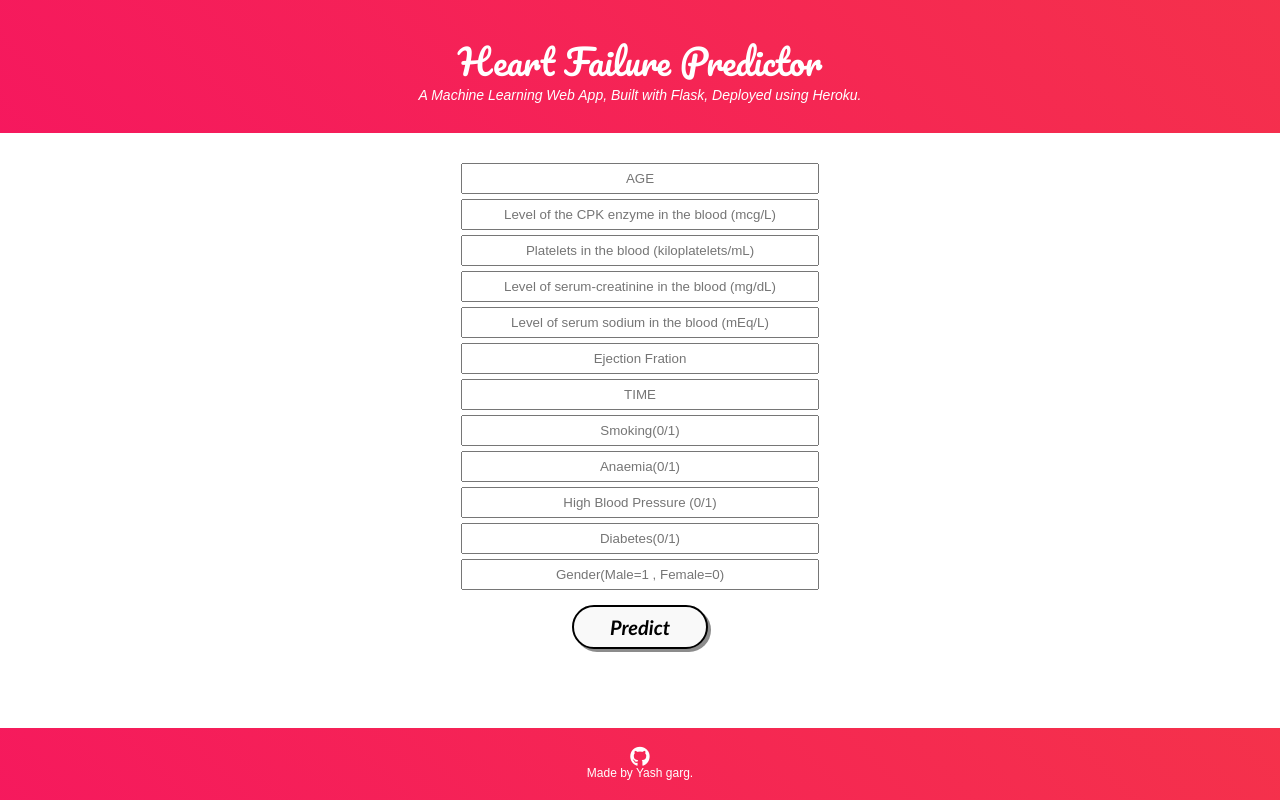
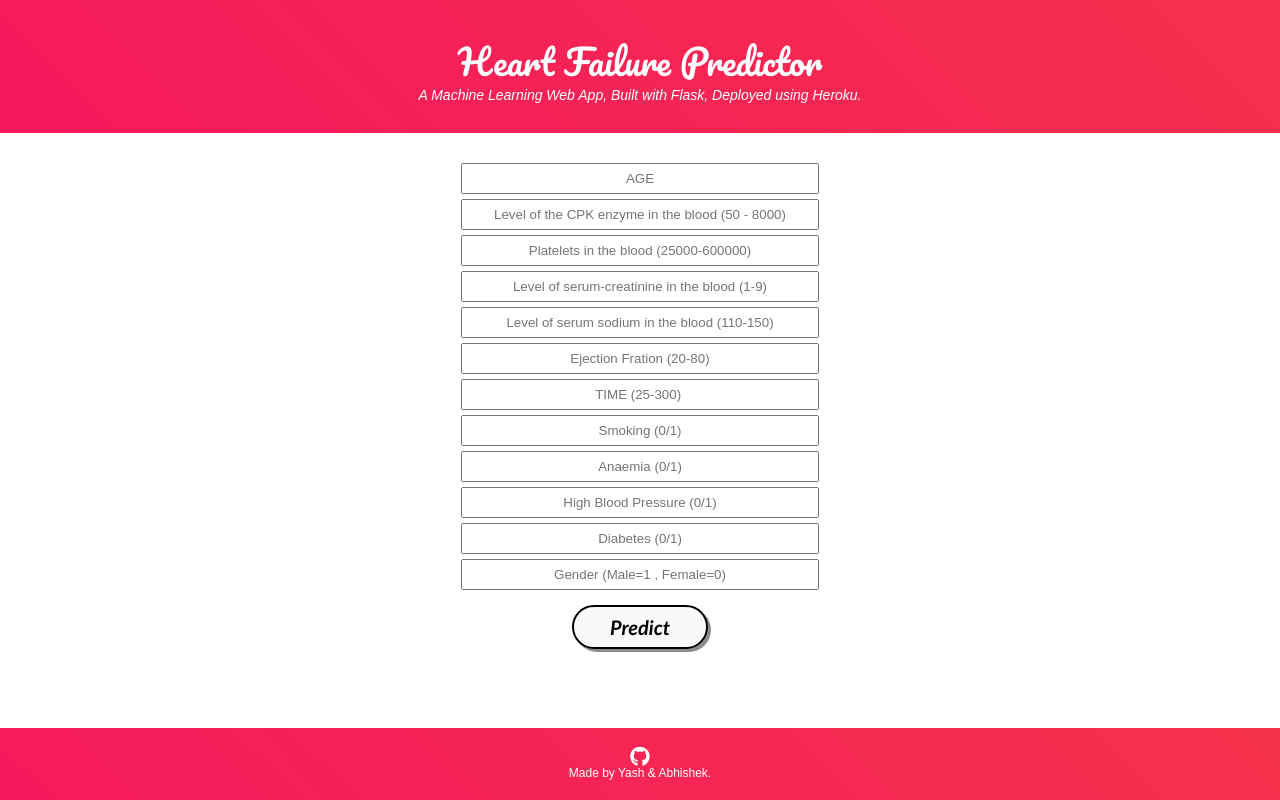
Before and after one commit to yash662001garg/Hearth-failure-prediction, a Flask app: page / in a window 1280 px wide. Run offline with Flask 2, Linux system fonts and the light colour scheme; parts of the project's set-up code (start-up, migrations or seed data) failed here and were passed over; some libraries are stand-ins or nearby versions.

Commit message:
Update index.html

```diff
--- a/templates/index.html
+++ b/templates/index.html
@@ -23,17 +23,17 @@
     	<div class="ml-container">
     		<form action="{{ url_for('predict') }}" method="POST">
                 <input class="form-input" type="text" name="age" placeholder="AGE"><br>
-                <input class="form-input" type="text" name="CPK" placeholder="Level of the CPK enzyme in the blood (mcg/L)"><br>
-                <input class="form-input" type="text" name="platelets" placeholder="Platelets in the blood (kiloplatelets/mL)"><br>
-                <input class="form-input" type="text" name="SC" placeholder="Level of serum-creatinine in the blood (mg/dL)"><br>
-                <input class="form-input" type="text" name="SS" placeholder="Level of serum sodium in the blood (mEq/L)"><br>
-                <input class="form-input" type="text" name="EF" placeholder="Ejection Fration"><br>
-                <input class="form-input" type="text" name="time" placeholder="TIME"><br>
-                <input class="form-input" type="text" name="Smoking" placeholder="Smoking(0/1)"><br>
-                <input class="form-input" type="text" name="anaemia" placeholder="Anaemia(0/1)"><br>
+                <input class="form-input" type="text" name="CPK" placeholder="Level of the CPK enzyme in the blood (50 - 8000)"><br>
+                <input class="form-input" type="text" name="platelets" placeholder="Platelets in the blood (25000-600000)"><br>
+                <input class="form-input" type="text" name="SC" placeholder="Level of serum-creatinine in the blood (1-9)"><br>
+                <input class="form-input" type="text" name="SS" placeholder="Level of serum sodium in the blood (110-150)"><br>
+                <input class="form-input" type="text" name="EF" placeholder="Ejection Fration (20-80)"><br>
+                <input class="form-input" type="text" name="time" placeholder="TIME (25-300) "><br>
+                <input class="form-input" type="text" name="Smoking" placeholder="Smoking (0/1)"><br>
+                <input class="form-input" type="text" name="anaemia" placeholder="Anaemia (0/1)"><br>
                 <input class="form-input" type="text" name="bloodpressure" placeholder="High Blood Pressure (0/1)"><br>
-                <input class="form-input" type="text" name="Diabetes" placeholder="Diabetes(0/1)"><br>
-                <input class="form-input" type="text" name="Gender" placeholder="Gender(Male=1 , Female=0)"><br>
+                <input class="form-input" type="text" name="Diabetes" placeholder="Diabetes (0/1)"><br>
+                <input class="form-input" type="text" name="Gender" placeholder="Gender (Male=1 , Female=0)"><br>
 
         		<input type="submit" class="my-cta-button" value="Predict">
         	</form>
@@ -44,7 +44,7 @@
            <div class="contact">
                <a target="_blank" href="https://github.com/yash662001garg"><i class="fab fa-github fa-lg contact-icon"></i></a>
            </div>
-           <p class='footer-description'>Made by Yash garg.</p>
+           <p class='footer-description'>Made by Yash & Abhishek.</p>
        </div>
 
     </body>
```
